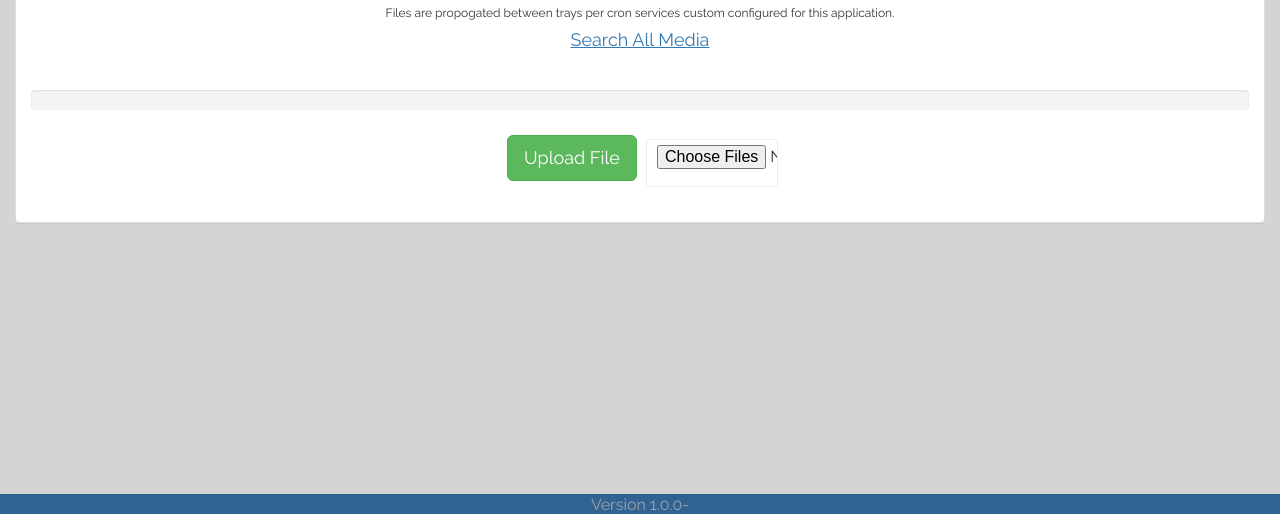
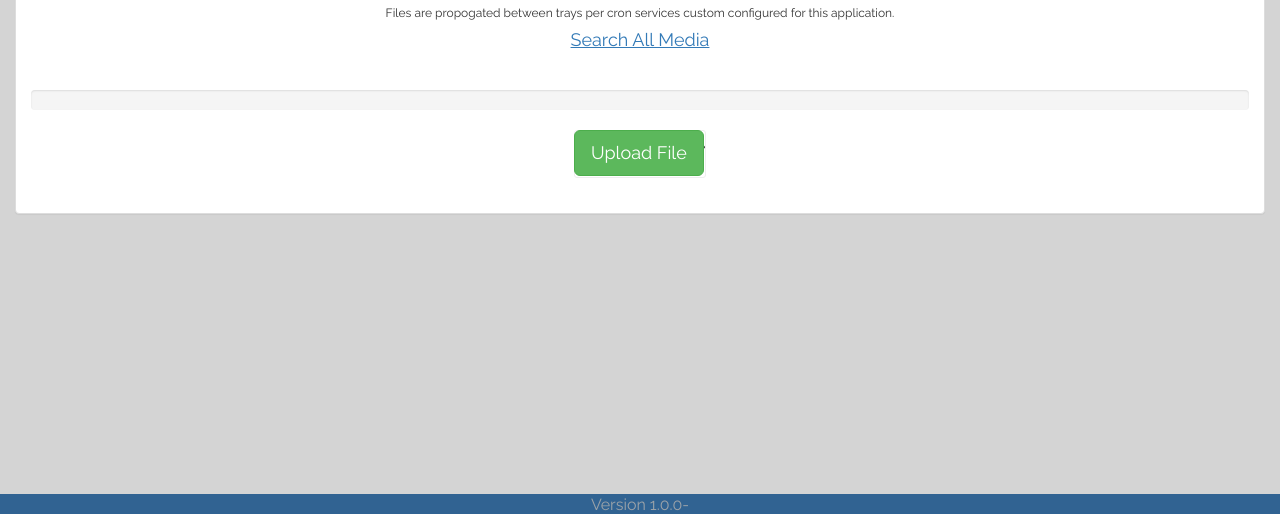
Before and after one commit to mgeatz/hcs, a website: page views/index.html in a window 1280 px wide. Shown: the part 286-800 px from the top of the page. Drawn offline with nearby package versions, Linux system fonts and the light colour scheme; no server answers.

Commit message:
modify the upload button

```diff
--- a/views/css/styles.css
+++ b/views/css/styles.css
@@ -95,7 +95,7 @@ input {
     border-radius: 3px;
 }
 
-.upload_btn {
+#upload_btn {
     position: absolute;
     margin: auto;
     z-index: 1;
```
